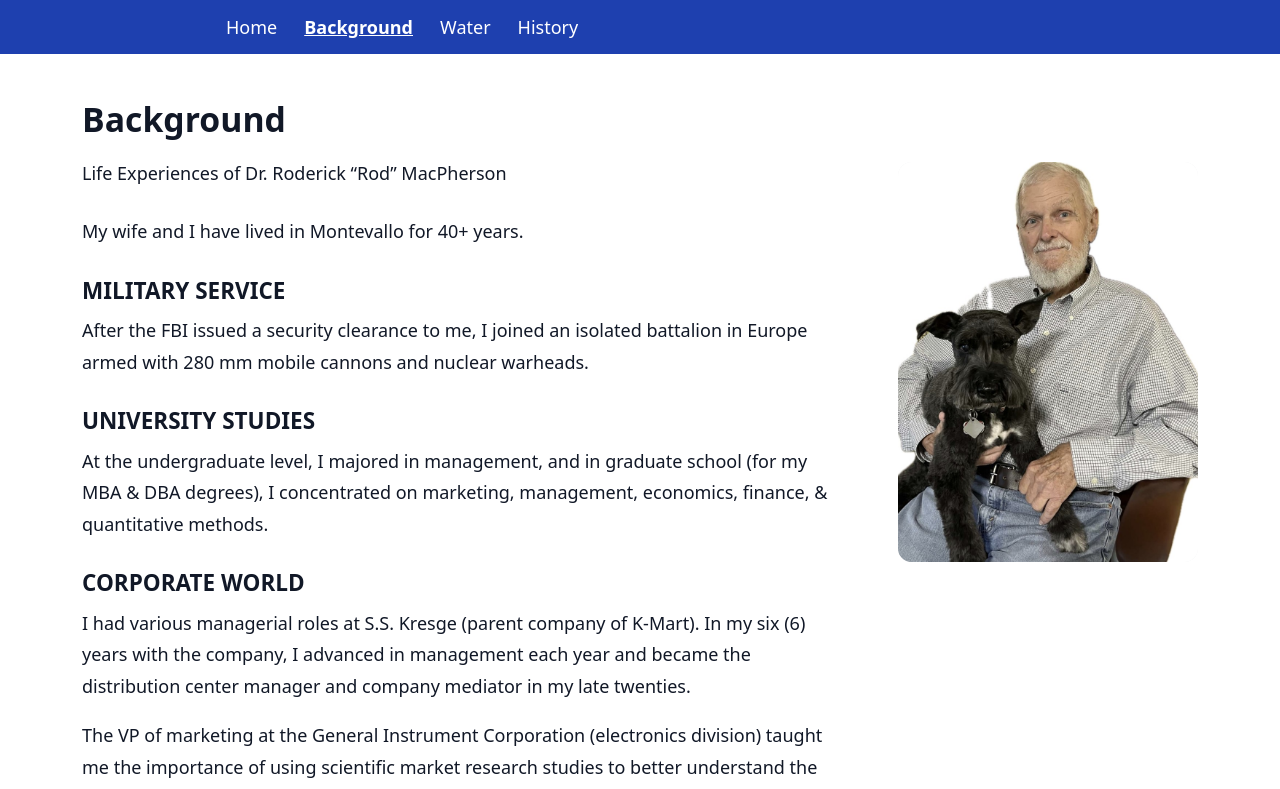
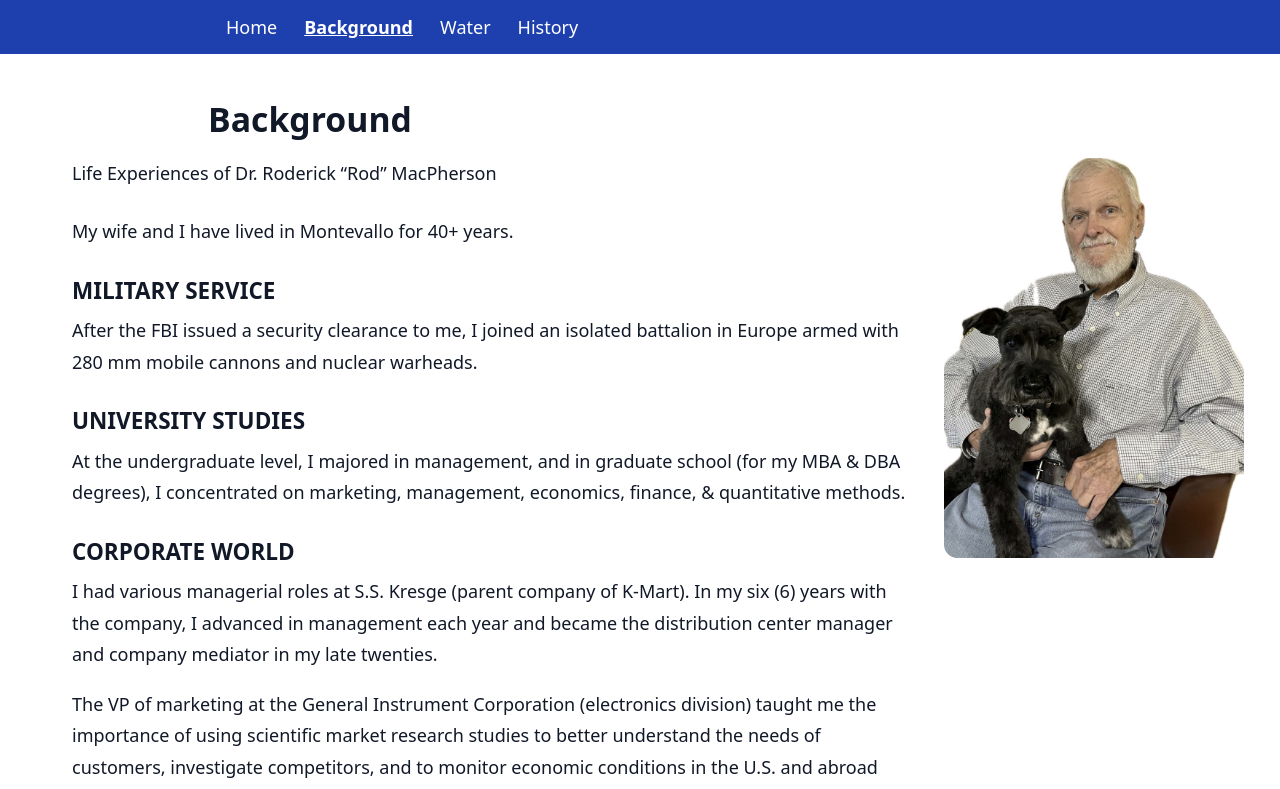
Before and after one commit to PufyBee/grandfatherscampaign, a Next.js app: page /background in a window 1280 px wide. Shown: the top 789 px of the page. Built offline with nearby package versions, Linux system fonts and the light colour scheme.

Commit message:
Revamped background

```diff
--- a/app/background/page.tsx
+++ b/app/background/page.tsx
@@ -7,14 +7,29 @@ export const metadata: Metadata = {
 
 export default function BackgroundPage() {
   return (
-    // wider only for this page so the text isn't squeezed next to the photo
-    <div className="mx-auto max-w-5xl px-4">
-      <h1 className="text-3xl font-bold mb-4">Background</h1>
+    <div className="mx-auto max-w-screen-2xl px-4">
+      <h1 className="mx-auto max-w-3xl text-3xl font-bold mb-4">Background</h1>
 
-      {/* Desktop: two columns (text + slim portrait). Mobile: stacks. */}
-      <div className="lg:grid lg:grid-cols-[minmax(0,1fr)_300px] lg:gap-12 items-start">
-        {/* LEFT: verbatim text */}
-        <div>
+      {/* 3-col canvas on xl+: [left gutter | centered content | right gutter] */}
+      <div className="xl:grid xl:grid-cols-[1fr_minmax(0,48rem)_1fr] xl:gap-8">
+
+        {/* MOBILE/TABLET portrait (stacks) */}
+        <figure className="mb-6 xl:hidden">
+          <div className="relative w-full aspect-[3/4] rounded-xl overflow-hidden bg-gray-100">
+            <Image
+              src="/images/rod-with-dog.webp"   // change to .jpg if needed
+              alt=""                              // decorative
+              fill
+              sizes="100vw"
+              priority
+              className="object-cover"
+              aria-hidden="true"
+            />
+          </div>
+        </figure>
+
+        {/* CENTERED TEXT — stays centered at max-w-3xl */}
+        <article className="mx-auto max-w-3xl xl:col-start-2">
           <p className="mb-6 leading-7">Life Experiences of Dr. Roderick “Rod” MacPherson</p>
           <p className="mb-6 leading-7">My wife and I have lived in Montevallo for 40+ years.</p>
 
@@ -73,23 +88,20 @@ export default function BackgroundPage() {
             improvement. This collaborative approach was the best real-world experience that I could offer to students who were about to enter
             the business world.
           </p>
-        </div>
+        </article>
 
-        {/* RIGHT: portrait — slim column; sticky so it stays in view while reading */}
-        <figure className="mt-6 lg:mt-1">
-          <div className="relative w-full lg:w-[300px] aspect-[3/4] rounded-xl overflow-hidden bg-gray-100">
+        {/* RIGHT GUTTER IMAGE (desktop only) — uses side space without shifting center text */}
+        <figure className="hidden xl:block xl:col-start-3 justify-self-start">
+          <div className="relative w-[300px] aspect-[3/4] rounded-xl overflow-hidden bg-gray-100">
             <Image
-              src="/images/rod-with-dog.jpg"  //
-              alt=""                              // decorative; keeps page clean for screen readers
+              src="/images/rod-with-dog.jpg"
+              alt=""
               fill
-              sizes="(min-width:1024px) 300px, 100vw"
-              priority
+              sizes="300px"
               className="object-cover"
               aria-hidden="true"
             />
           </div>
-          {/* Remove this caption if you want zero text */}
-          {/* <figcaption className="text-sm mt-2 opacity-80">Rod Macpherson with his dog Mooc.</figcaption> */}
         </figure>
       </div>
     </div>
```
